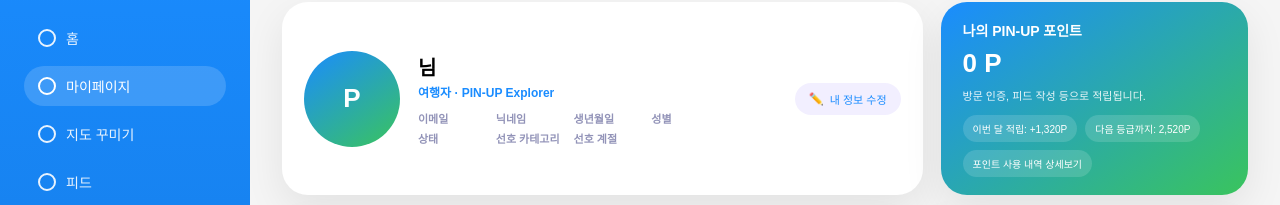
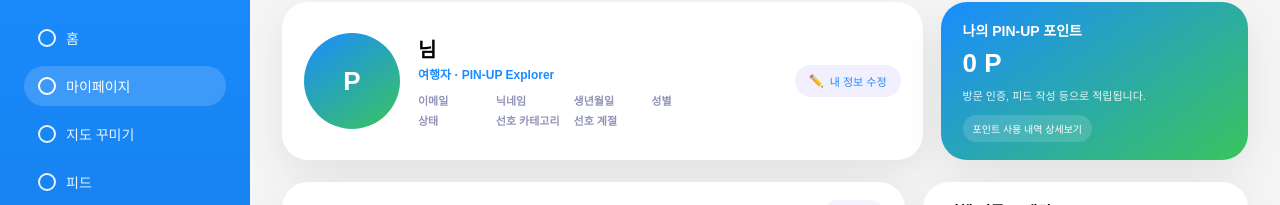
Before and after one commit to beyond-sw-camp/be20-3rd-landmine-PINUP, a Vue app: page /mypage in a window 1280 px wide. Shown: the part 92-297 px from the top of the page. Built offline with nearby package versions, Linux system fonts and the light colour scheme; no server answers.

Commit message:
feature : 포인트의 없는 엔드 포인트 기능 삭제

```diff
--- a/src/views/user/MyPageView.vue
+++ b/src/views/user/MyPageView.vue
@@ -73,8 +73,6 @@
           <div class="points-sub">방문 인증, 피드 작성 등으로 적립됩니다.</div>
 
           <div class="points-actions">
-            <div class="points-pill">이번 달 적립: +1,320P</div>
-            <div class="points-pill">다음 등급까지: 2,520P</div>
             <div class="points-pill">포인트 사용 내역 상세보기</div>
           </div>
         </div>
```
